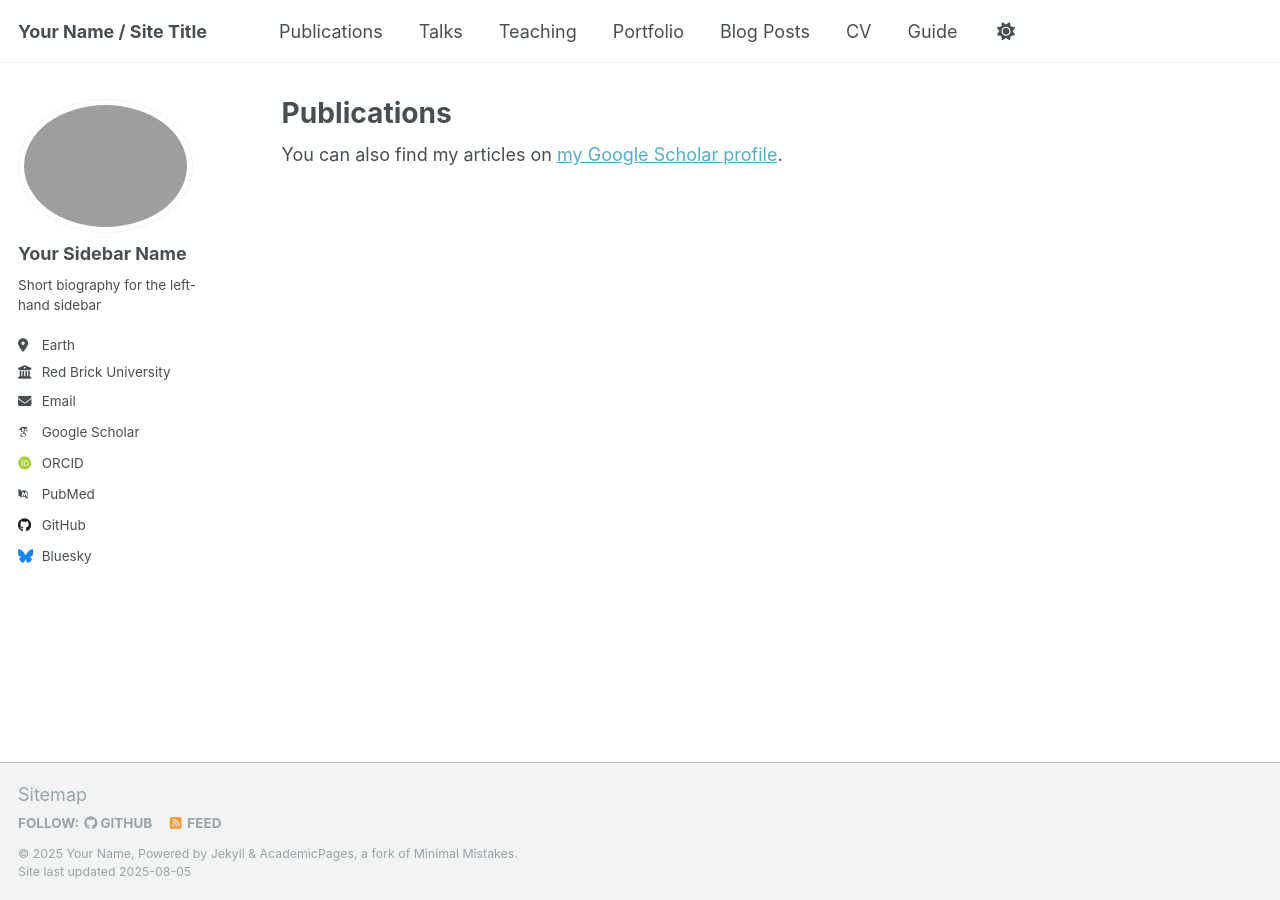
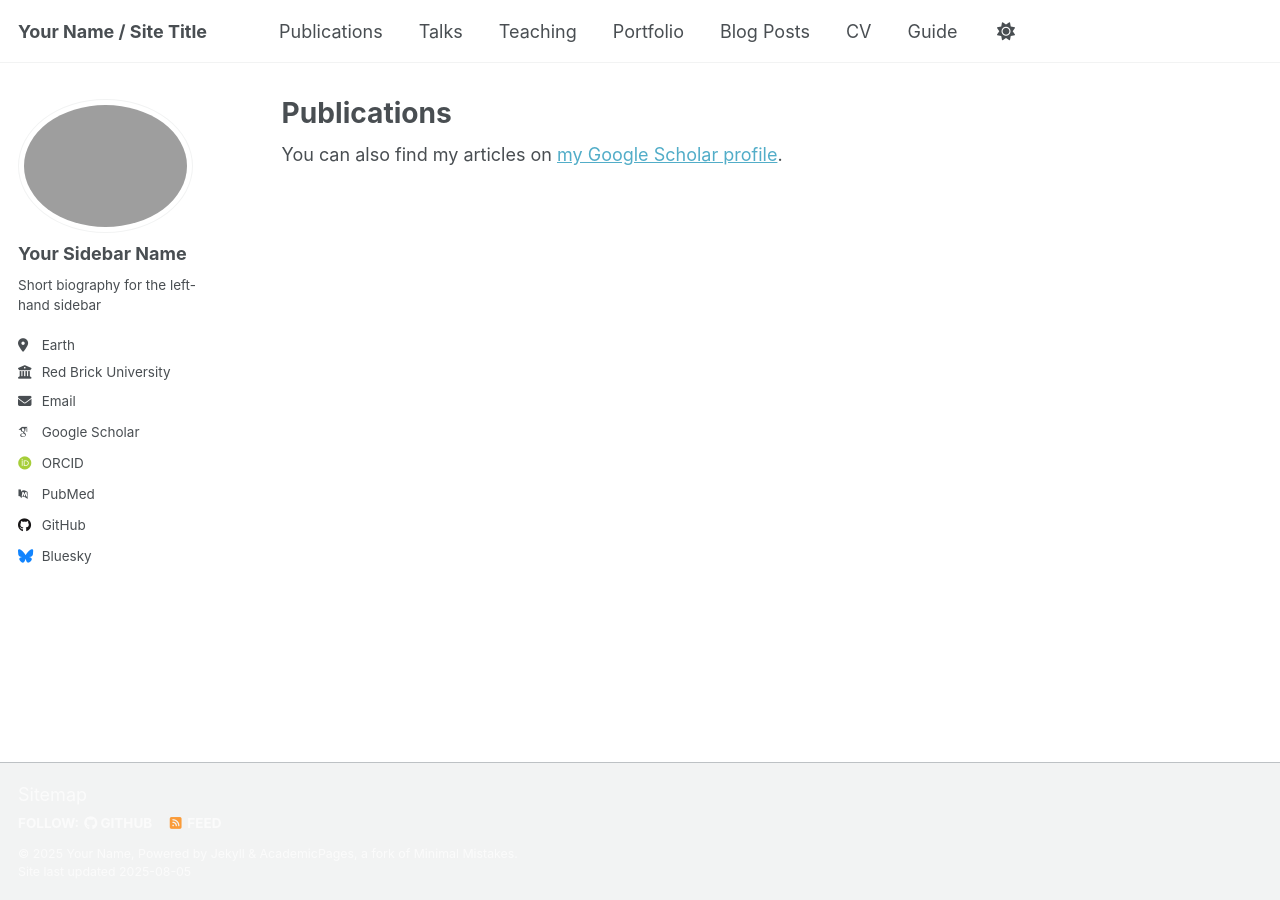
Before and after one commit to jseool/jseool.github.io, a Jekyll site: the page built from _pages/publications.html, in a window 1280 px wide. Built offline with Jekyll 4.4.1, drawn with Linux system fonts in a browser that asks for light colours; some web fonts are replaced; a script that is not in the unit is left out.

Commit message:
Ameliorated the colour choices for the footbar

```diff
--- a/_sass/theme/_default_dark.scss
+++ b/_sass/theme/_default_dark.scss
@@ -49,6 +49,6 @@ html[data-theme="dark"] {
     --global-masthead-link-color        : #{$text};
     --global-masthead-link-color-hover  : #{$background-light};
     --global-text-color                 : #{$text};
-    --global-text-color-light           : #{$light-gray};
+    --global-text-color-light           : #f3f3f3;
     --global-thead-color                : #{$background-lighter};
 }
--- a/_sass/theme/_default_light.scss
+++ b/_sass/theme/_default_light.scss
@@ -42,6 +42,6 @@ $sidebar-screen-min-width   : 1024px;
     --global-masthead-link-color        : #{$dark-gray};
     --global-masthead-link-color-hover  : mix(#000, #{$gray}, 25%);
     --global-text-color                 : #{$dark-gray};
-    --global-text-color-light           : #{$light-gray};
+    --global-text-color-light           : #fbfbfb;
     --global-thead-color                : #{$lighter-gray};
 }
```
